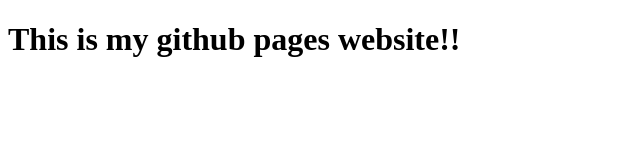
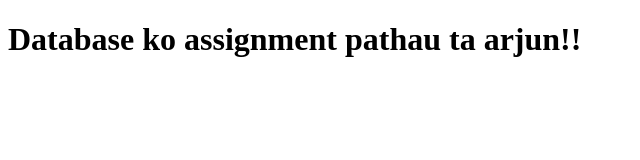
Before and after one commit to przwal/przwal.github.io, a plain HTML site: page index.html in a window 1280 px wide. Shown: the whole page, without its empty margins (0-640 px from the left). Drawn offline with Linux system fonts and the light colour scheme.

Commit message:
edited content

```diff
--- a/index.html
+++ b/index.html
@@ -4,6 +4,6 @@
         <title>My Site!</title>
     </head>
     <body>
-        <h1>This is my github pages website!!</h1>
+        <h1>Database ko assignment pathau ta arjun!!</h1>
     </body>
 </html>
```
